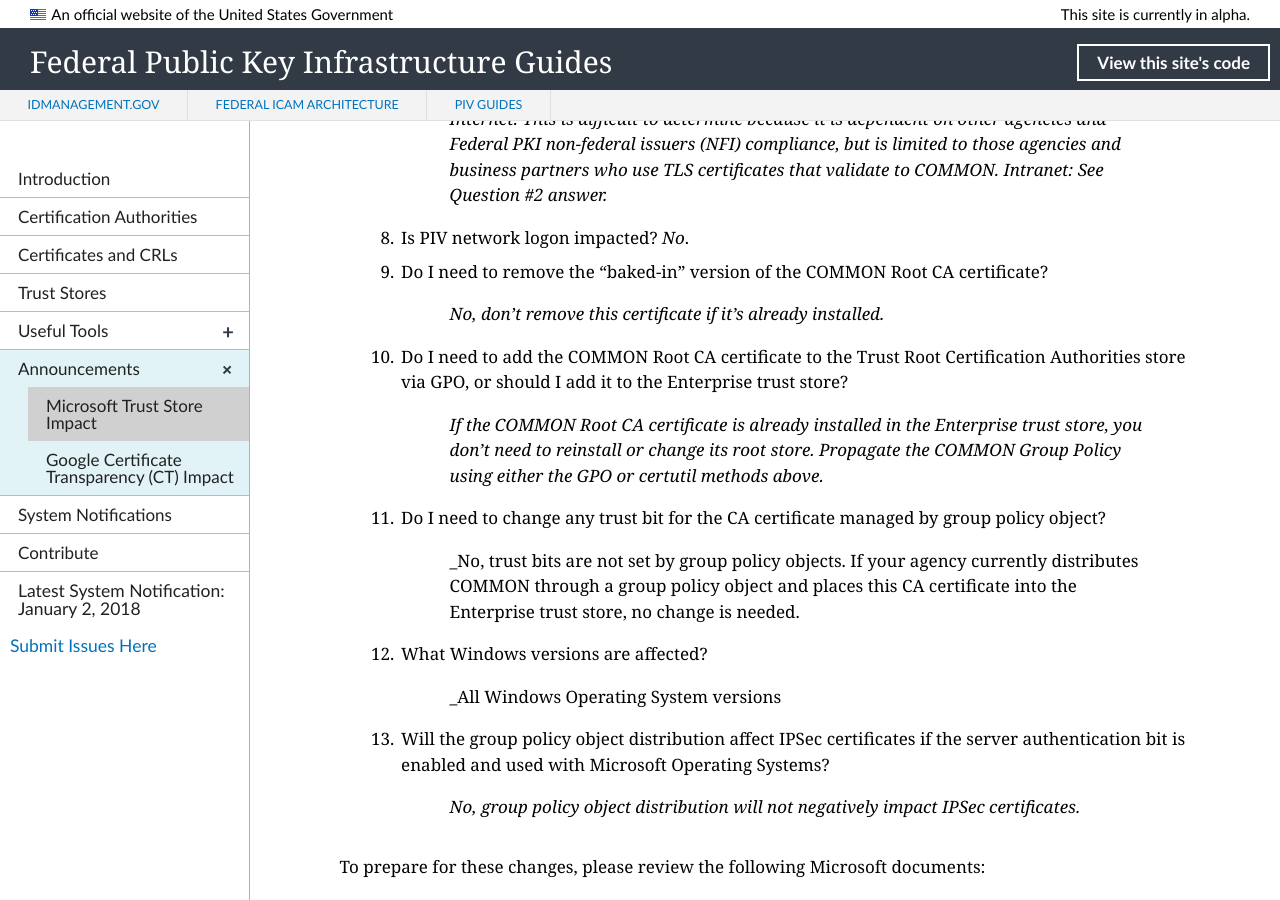
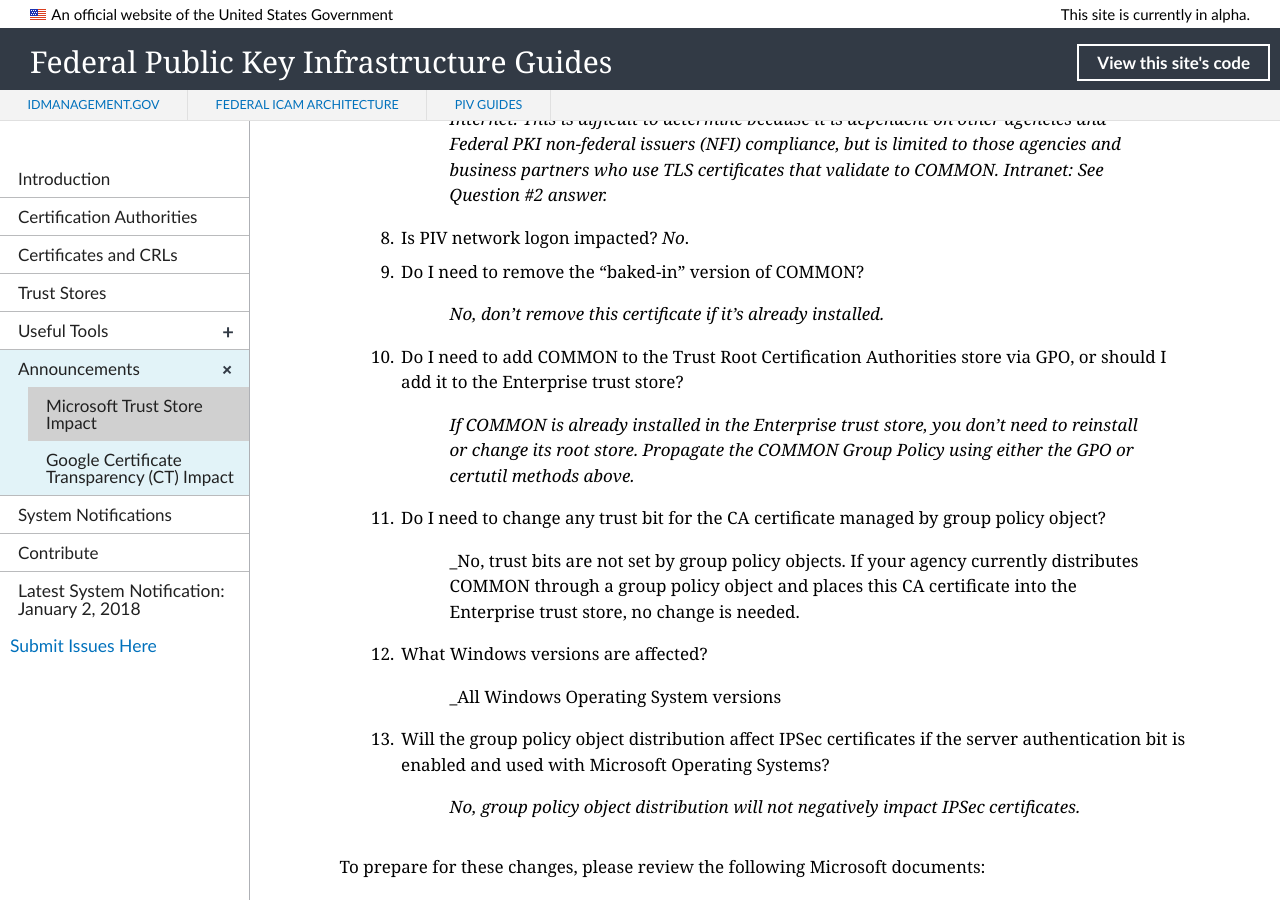
Before and after one commit to GSA/fpki-guides, a Jekyll site: the page built from _announcements/01_microsoft_constraint.md, in a window 1280 px wide and 900 px high, scrolled down 4028 px. Built offline with Jekyll 4.4.1, drawn with Linux system fonts in a browser that asks for light colours; nearby versions of some CDN libraries; library files that are not in the unit come from our copies; some of the changed text lies outside the part shown.

Commit message:
Update 01_microsoft_constraint.md
Update references to COMMON

````diff
--- a/_announcements/01_microsoft_constraint.md
+++ b/_announcements/01_microsoft_constraint.md
@@ -30,7 +30,7 @@ You can limit the risks to your agency by following one of the 3 procedures belo
 **First procedures (just below) require what admin permissions level? (CB)**
 
 ### Need a title for these procedures
-1. To limit the risks to your agency, you'll need to add the COMMON Root CA certificate to the Enterprise Trust Store (i.e., NTAuth Trust Store). Certificate details:
+1. To limit the risks to your agency, you'll need to re-install COMMON in the NTAuth Trust Store. Certificate details:
 
 | **Federal Common Policy CA (COMMON)**  | **Certificate Details**                             |
 | :--------  | :-------------------------------     |
@@ -49,7 +49,7 @@ You can limit the risks to your agency by following one of the 3 procedures belo
 		sha1sum <filename>.crt
 ```
 
-3. Add the COMMON Root CA certificate to the NTAuth Trust Store by using the Group Policy Object (GPO) or the _certutil_ tool, as described below.
+3. Add COMMON to the NTAuth Trust Store by using the Group Policy Object (GPO) or the _certutil_ tool, as described below.
 
 ### (Recommended) GPO Method
 1. Log into a Domain Controller server as a member of the **Enterprise Administrators** group.<!--Plural "Administrators" is correct?-->
@@ -66,7 +66,7 @@ You can limit the risks to your agency by following one of the 3 procedures belo
 12. Right-click on the **Federal Common Policy CA certificate**, and then click **properties** to verify that COMMON is enabled for all purposes.
 
 ### Certutil Method
-Add the COMMON Root CA certificate to NTAuth Trust Store by using the _certuil_ tool. You must have **Enterprise Administrator** permissions for the domain to use _certutil_.
+Add COMMON to the NTAuth Trust Store by using the _certuil_ tool. You must have **Enterprise Administrator** permissions for the domain to use _certutil_.
 
 1. To publish/add a certificate to NTAuth, enter the command:
 
@@ -108,10 +108,10 @@ Why is the TLS trust bit being removed?
 >_Internet: This is difficult to determine because it is dependent on other agencies and Federal PKI non-federal issuers (NFI) compliance, but is limited to those agencies and business partners who use TLS certificates that validate to COMMON.
 > Intranet:  See Question #2 answer._
 4. Is PIV network logon impacted? _No_.
-5. Do I need to remove the "baked-in" version of the COMMON Root CA certificate?
+5. Do I need to remove the "baked-in" version of COMMON?
 > _No, don't remove this certificate if it's already installed._
-6. Do I need to add the COMMON Root CA certificate to the Trust Root Certification Authorities store via GPO, or should I add it to the Enterprise trust store?
-> _If the COMMON Root CA certificate is already installed in the Enterprise trust store, you don't need to reinstall or change its root store. Propagate the COMMON Group Policy using either the GPO or certutil methods above._
+6. Do I need to add COMMON to the Trust Root Certification Authorities store via GPO, or should I add it to the Enterprise trust store?
+> _If COMMON is already installed in the Enterprise trust store, you don't need to reinstall or change its root store. Propagate the COMMON Group Policy using either the GPO or certutil methods above._
 7. Do I need to change any trust bit for the CA certificate managed by group policy object?
 > _No, trust bits are not set by group policy objects. If your agency currently distributes COMMON through a group policy object and places this CA certificate into the Enterprise trust store, no change is needed.
 8. What Windows versions are affected?
````
